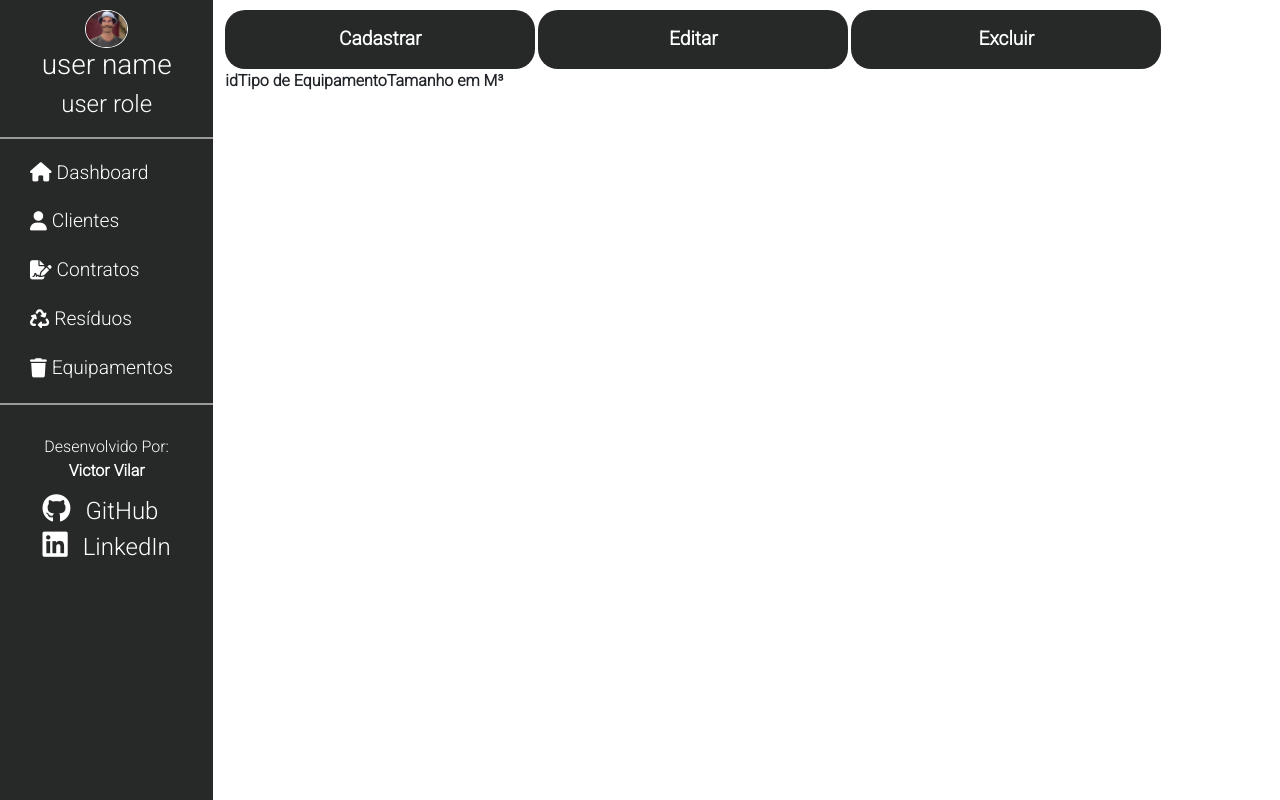
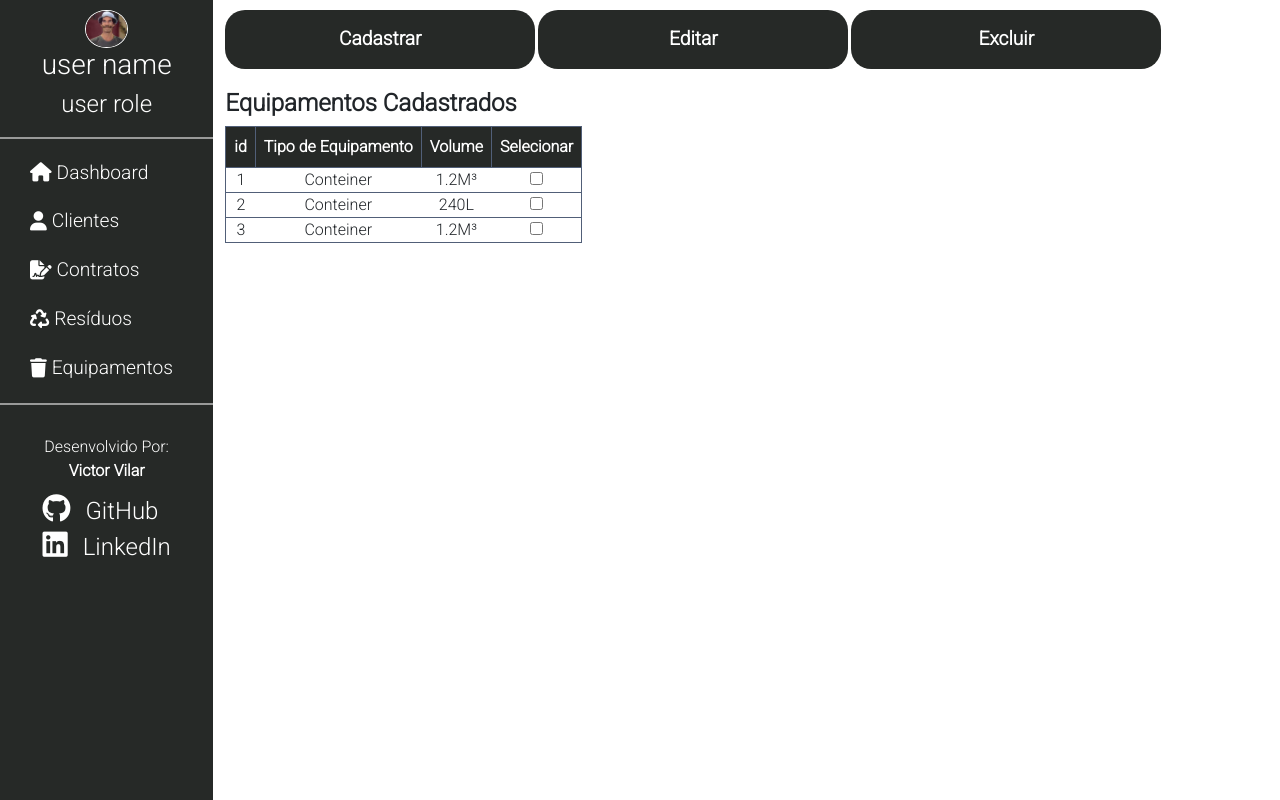
Before and after one commit to victor-vilar/api-springboot-frontend-angular-pa, an Angular app: page /equipamentos in a window 1280 px wide. Built offline with nearby package versions, Linux system fonts and the light colour scheme.

Commit message:
criado componentes para os equipamentos.

```diff
--- a/src/app/components/equipaments/equipaments.component.css
+++ b/src/app/components/equipaments/equipaments.component.css
@@ -15,5 +15,28 @@
   font-size: 1.2em;
   align-items: center;
   justify-content: center;
+}
+
+h4{
+  margin-top: 20px;
+  font-size: 1.5em;
+  font-weight: bold;
+}
+
+
+
+.equipaments-table th, tr{
+  padding:8px;
+  text-align: center;
+  border: 1px solid var(--cinza);
+}
+
+.equipaments-table th {
+  background-color: var(--cinza-escuro);
+  color: white;
 
 }
+.equipaments-table th {
+
+
+}
--- a/src/app/components/equipaments/equipaments.component.html
+++ b/src/app/components/equipaments/equipaments.component.html
@@ -1,20 +1,39 @@
 <div class="container">
+
+
   <nav class ='options-buttons'>
       <a type="button">Cadastrar</a>
       <a type="button">Editar</a>
       <a type="button">Excluir</a>
   </nav>
+
+  <h4>Equipamentos Cadastrados</h4>
+
   <div class="equipaments-table">
     <table>
       <tr>
         <th>id</th>
         <th>Tipo de Equipamento</th>
-        <th>Tamanho em M³</th>
+        <th>Volume</th>
+        <th>Selecionar</th>
       </tr>
       <tr>
-        <th></th>
-        <th></th>
-        <th></th>
+        <td>1</td>
+        <td>Conteiner</td>
+        <td>1.2M³</td>
+        <td><input type="checkbox"></td>
+      </tr>
+      <tr>
+        <td>2</td>
+        <td>Conteiner</td>
+        <td>240L</td>
+        <td><input type="checkbox"></td>
+      </tr>
+      <tr>
+        <td>3</td>
+        <td>Conteiner</td>
+        <td>1.2M³</td>
+        <td><input type="checkbox"></td>
       </tr>
     </table>
   </div>
```
